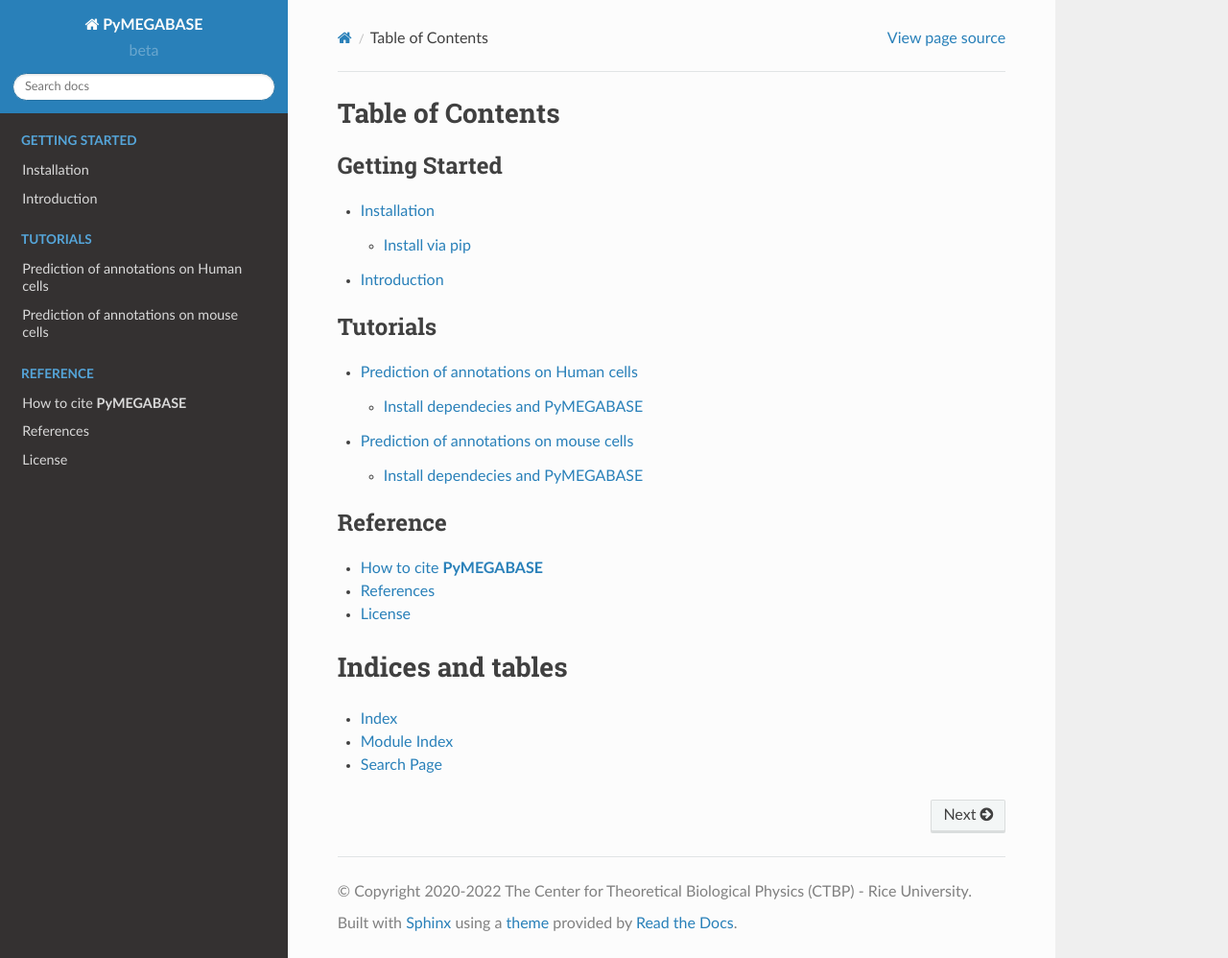
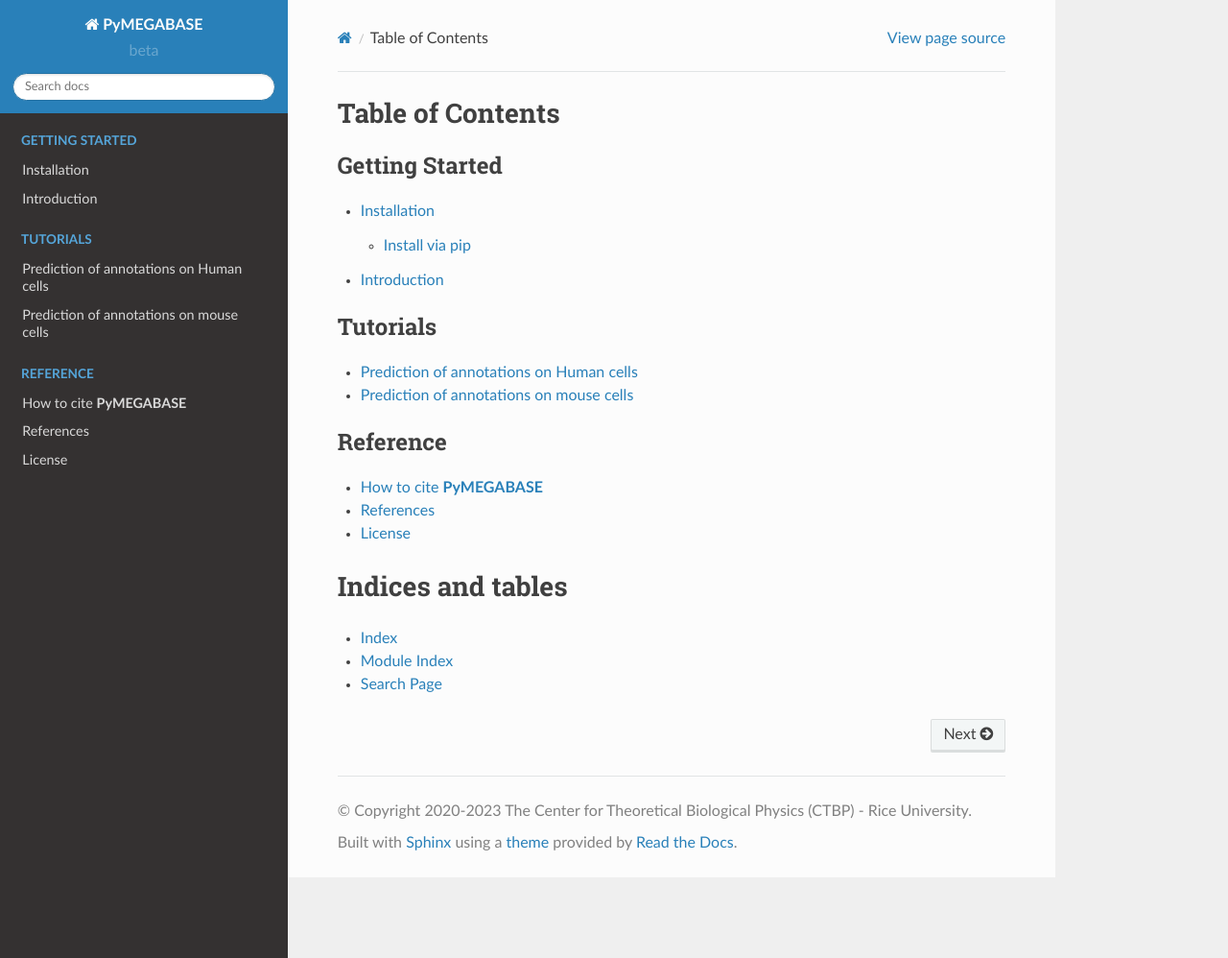
Before and after one commit to ed29rice/PyMEGABASE, a Sphinx documentation site: the page built from docs/source/index.rst, in a window 1280 px wide and 998 px high. Shown: the whole window at 96% size. Built offline with Sphinx 7.4.7 and the Read the Docs theme 2.0.0, drawn with Linux system fonts in a browser that asks for light colours.

Commit message:
Fixed typo on conf.py

```diff
--- a/docs/source/conf.py
+++ b/docs/source/conf.py
@@ -22,7 +22,7 @@
 # -- Project information -----------------------------------------------------
 
 project = 'PyMEGABASE'
-copyright = '2020-2022 The Center for Theoretical Biological Physics (CTBP) - Rice University'
+copyright = '2020-2023 The Center for Theoretical Biological Physics (CTBP) - Rice University'
 author = 'Esteban Dodero-Rojas, Vinícius G. Contessoto & Antonio B. Oliveira Jr.'
 
 # The full version, including alpha/beta/rc tags
--- a/docs/source/index.rst
+++ b/docs/source/index.rst
@@ -9,7 +9,7 @@
    GettingStarted/intro
 
 .. toctree::
-   :maxdepth: 2
+   :maxdepth: 1
    :caption: Tutorials
 
    Tutorials/Prediction_of_human_cells
```
